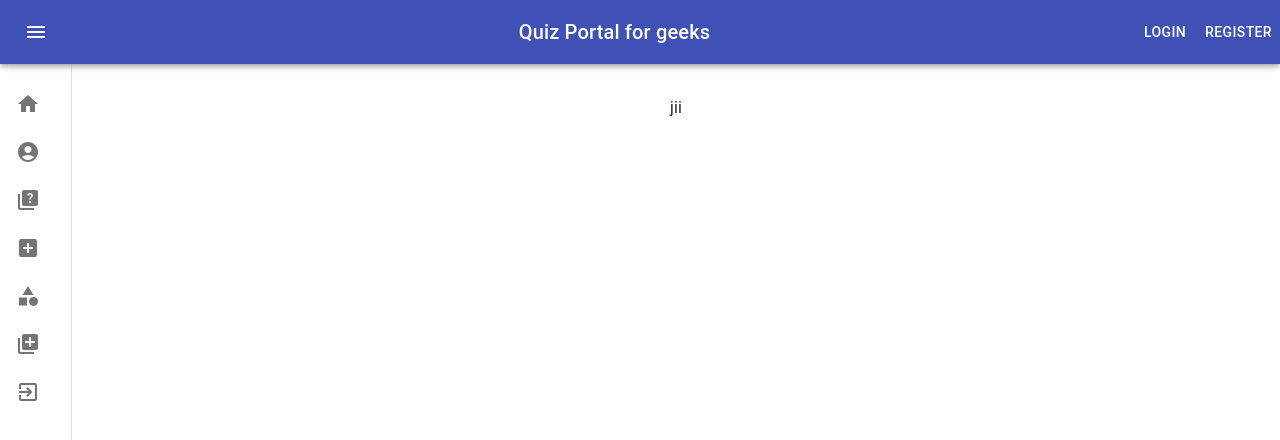
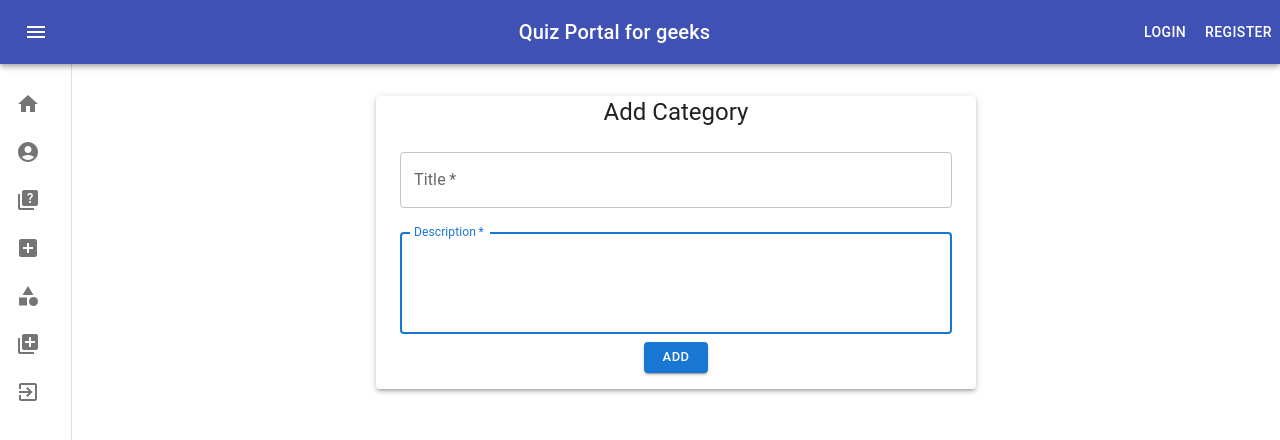
Before and after one commit to codelearner0120/client_exam_portal, a React (Create React App) app: page /addcategory in a window 1280 px wide. Shown: the top 440 px of the page. Built offline with nearby package versions, Linux system fonts and the light colour scheme.

Commit message:
category frontend done

```diff
--- a/src/Forms/LoginForm.js
+++ b/src/Forms/LoginForm.js
@@ -19,7 +19,7 @@ export default function LoginForm() {
     navigation(path)
   }
   const classes = useSignInStyles()
-  const [notification, setNotification] = useState({ open: false, msg: "Sucsess", type: "success", hideDuration: 6000 })
+  const [notification, setNotification] = useState({ open: false, msg: "Sucsess", type: "success", hideDuration: 3000 })
   const {saveInStorage}=useAgent();
   const handleSubmit = (event) => {
     event.preventDefault();
--- a/src/pages/AddCategory.js
+++ b/src/pages/AddCategory.js
@@ -1,11 +1,70 @@
-import React from 'react'
+import { Container, CssBaseline, Paper, TextField } from '@mui/material'
+import React, { useState } from 'react'
+import Notification from '../common/Notification'
+import { Typography } from '@mui/material'
+import { makeStyles } from '@mui/styles'
+import { TextareaAutosize } from '@mui/material'
+import { RegularButton } from '../common/Buttons'
 
+const useStyles = makeStyles((theme) => ({
+    paper: {
+        marginTop: theme.spacing(0),
+        display: 'flex',
+        flexDirection: 'column',
+        alignItems: 'center',
+    },
+    form: {
+        width: '100%',
+        marginTop: theme.spacing(1),
+        marginBottom:theme.spacing(2)
+    },
+}))
 function AddCategory() {
-  return (
-    <div>
-        jii
-    </div>
-  )
+    const [notification, setNotification] = useState({ open: false, msg: "Sucsess", type: "success", hideDuration: 3000 })
+    const classes = useStyles();
+    const handleSubmit=(event)=>{
+        event.preventDefault();
+        const newCatogery=new FormData(event.currentTarget);
+        alert("clicked "+newCatogery.get('title'))
+    }
+    return (
+        <Container component={Paper} maxWidth="sm" elevation={3}>
+            <Notification notification={notification} setNotification={setNotification} />
+            <CssBaseline />
+            <div className={classes.paper}>
+                <Typography component="h1" variant="h5">
+                    Add Category
+                </Typography>
+                <form className={classes.form} onSubmit={handleSubmit}>
+                    <TextField
+                        variant="outlined"
+                        margin="normal"
+                        required
+                        fullWidth
+                        id="title"
+                        label="Title"
+                        name="title"
+                        autoComplete="title"
+                        autoFocus
+                    />
+                        <TextField
+                        variant="outlined"
+                        margin="normal"
+                        required
+                        fullWidth
+                        id="description"
+                        label="Description"
+                        name="description"
+                        autoComplete="description"
+                        minRows={3}
+                        multiline={true}
+                        autoFocus
+                    />
+                    <RegularButton type="submit">Add</RegularButton>
+                </form>
+            </div>
+        </Container>
+    )
 }
 
 export default AddCategory
--- a/src/pages/ViewCategories.js
+++ b/src/pages/ViewCategories.js
@@ -1,16 +1,19 @@
 import React from 'react'
-import { Accordion, AccordionSummary, Typography, AccordionDetails, Grid } from '@mui/material'
+import { Accordion, AccordionSummary, Typography, AccordionDetails, Grid, Container } from '@mui/material'
 import { ExpandMore } from '@mui/icons-material'
 import { categoryData } from '../Data/quiz'
 import { RegularButton } from '../common/Buttons'
+import { useNavigate } from 'react-router-dom'
 
 function ViewCategories() {
+    const navigation=useNavigate();
     const addcategory=()=>{
-
+        navigation("/addcategory")
     }
     return (
         <>
-            <Accordion expanded={true}>
+        <Container maxWidth="md">
+            <Accordion expanded={true} >
                 <AccordionSummary
                     expandIcon={<ExpandMore />}
                     aria-controls="panel1a-content"
@@ -45,6 +48,7 @@ function ViewCategories() {
             onClick={addcategory}
             >
                 Add category</RegularButton>
+                </Container>
         </>
     )
 }
```
